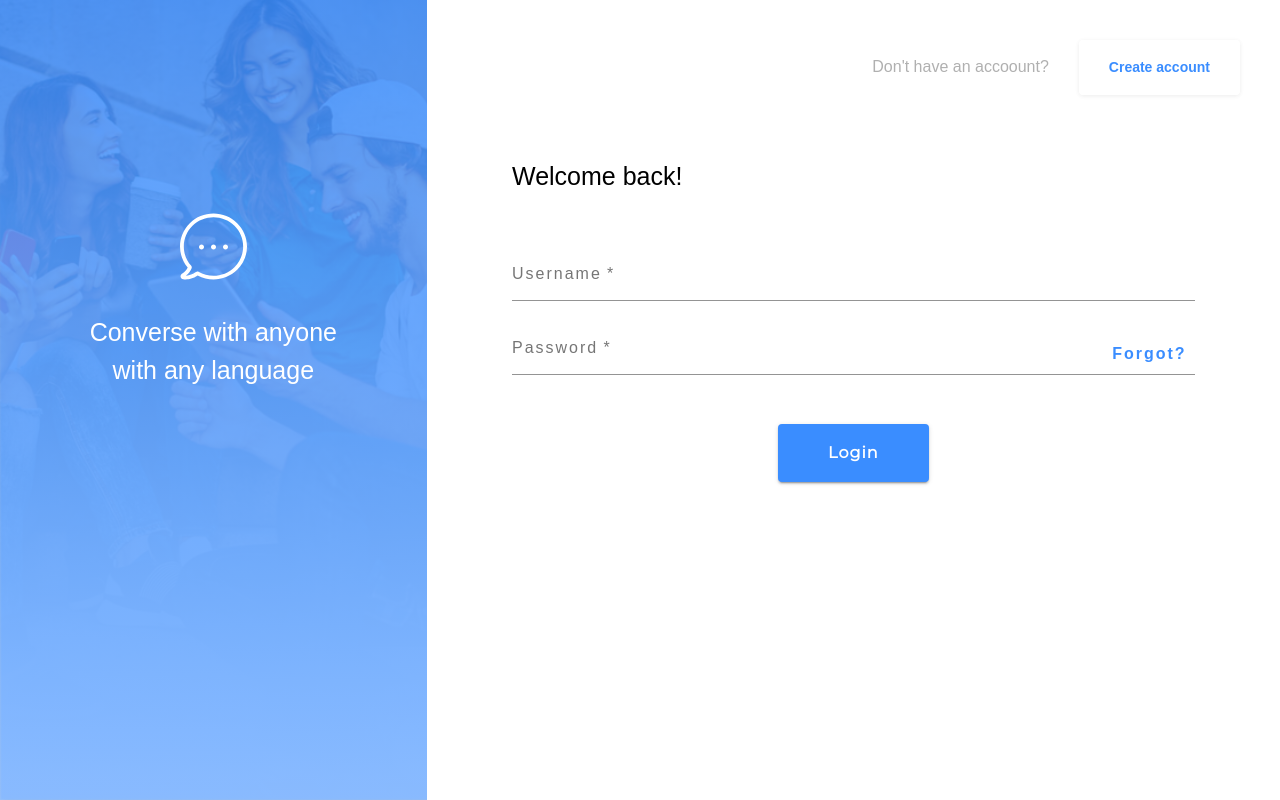
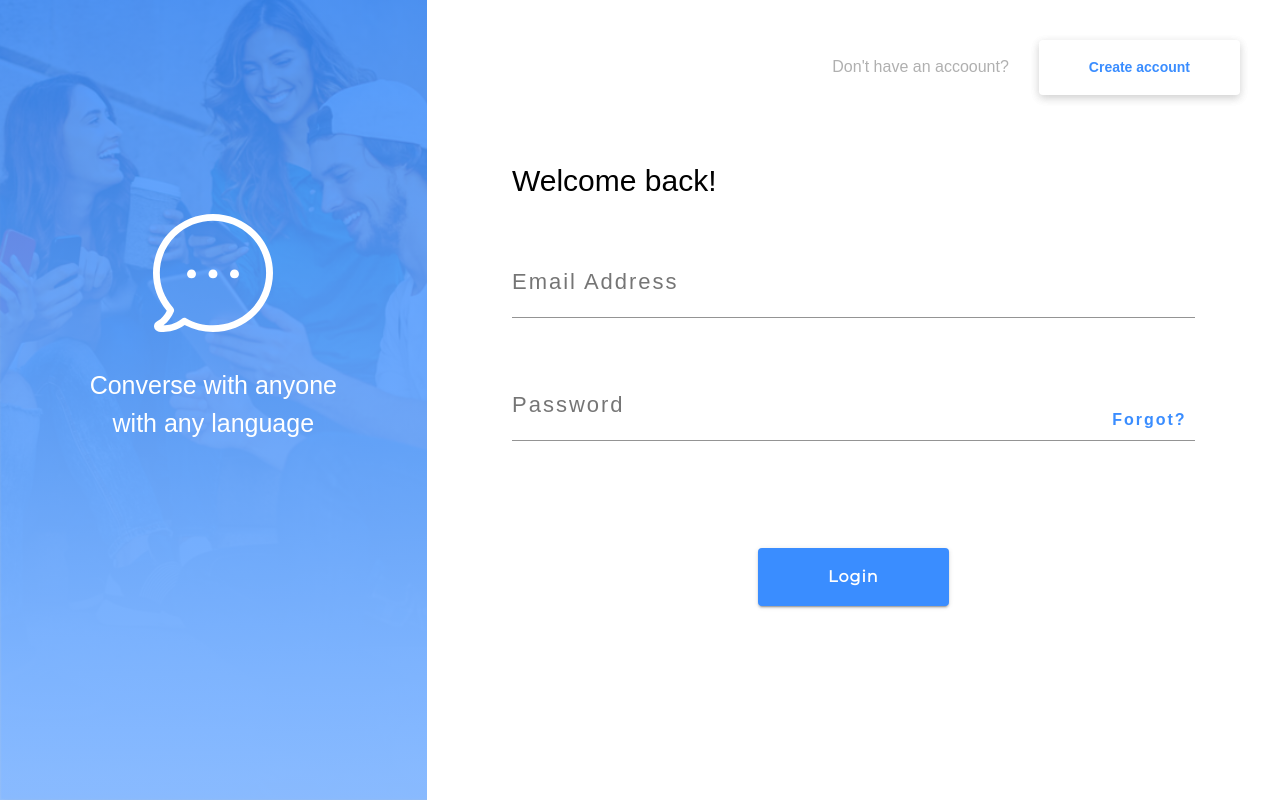
Before and after one commit to zoug86/messenger-8778, a React (Create React App) app in the folder client/: page /login in a window 1280 px wide. Built offline with nearby package versions, Linux system fonts and the light colour scheme; no server answers.

Commit message:
final css fixes

```diff
--- a/client/src/Login.js
+++ b/client/src/Login.js
@@ -3,7 +3,7 @@ import AuthForm from './components/AuthForm';
 
 const Login = () => {
 
-  return <AuthForm inputTypes={["Username", "Password"]} loginPage={true} />
+  return <AuthForm inputTypes={["Email Address", "Password"]} loginPage={true} />
 
 }
 
--- a/client/src/Signup.js
+++ b/client/src/Signup.js
@@ -2,7 +2,6 @@ import React from "react";
 import AuthForm from './components/AuthForm';
 
 const Signup = () => {
-  // const classes = useStyles();
 
   return <AuthForm inputTypes={["Username", "Email Address", "Password", "Confirm Password"]} loginPage={false} />
 };
--- a/client/src/components/ActiveChat/ActiveChat.js
+++ b/client/src/components/ActiveChat/ActiveChat.js
@@ -1,4 +1,4 @@
-import React, { useEffect } from "react";
+import React from "react";
 import { makeStyles } from "@material-ui/core/styles";
 import { Box } from "@material-ui/core";
 import { Input, Header, Messages } from "./index";
@@ -53,7 +53,6 @@ const ActiveChat = (props) => {
 };
 
 const mapStateToProps = (state) => {
-  console.log('STATE is: ', state)
   return {
     user: state.user,
     conversation:
--- a/client/src/components/AuthForm.js
+++ b/client/src/components/AuthForm.js
@@ -57,7 +57,7 @@ const AuthForm = (props) => {
                 </Grid>
                 <Box className={globalClasses.loginBody}>
                     <Grid container item className={globalClasses.welcomeMsg}>
-                        <Typography className={globalClasses.welcome}> {loginPage ? "Welcome back!" : "Create an account"}</Typography>
+                        <Typography className={globalClasses.welcome}> {loginPage ? "Welcome back!" : "Create an account."}</Typography>
                     </Grid>
                     <form onSubmit={loginPage ? handleLogin : handleRegister} className={globalClasses.form}>
                         < Grid className={globalClasses.inputGrid}>
@@ -72,7 +72,7 @@ const AuthForm = (props) => {
                                             input === "Email Address" ? "email" : "password"}
                                         inputProps={input === "Password" ? { minLength: 6 } : input === "Confirm Password" ? { minLength: 6 } : ''}
                                         variant="standard"
-                                        required
+
                                         InputProps={loginPage && input === "Password" && {
                                             endAdornment: <InputAdornment position="start">
                                                 <Link to="/" className={globalClasses.forgot}>
--- a/client/src/components/Home.js
+++ b/client/src/components/Home.js
@@ -32,7 +32,6 @@ const Home = (props) => {
 
   useEffect(() => {
     gotConversations(conversations)
-    //console.log('conversation is: ', conversation);
   }, [conversations]);
 
 
--- a/client/src/themes/globalUseStyles.js
+++ b/client/src/themes/globalUseStyles.js
@@ -5,6 +5,7 @@ const globalUseStyles = makeStyles((theme) => ({
     root: {
         height: "100vh",
         fontFamily: "Montserrat",
+
     },
     imageContainer: {
         backgroundImage: `linear-gradient(to bottom, rgba(58, 141, 255, 0.85), rgba(134, 185, 255, 0.85)), url(${bgImage})`,
@@ -27,6 +28,7 @@ const globalUseStyles = makeStyles((theme) => ({
     bubble: {
         marginTop: "50%",
         marginBottom: "8%",
+        width: "120px",
         '@media (max-width:600px)': {
             marginTop: "20%",
         },
@@ -49,8 +51,8 @@ const globalUseStyles = makeStyles((theme) => ({
     },
     headerBtn: {
         color: theme.palette.primary.main,
-        boxShadow: "0 1px 6px rgba(0, 0, 0, 0.03), 0 1px 4px rgba(0, 0, 0, 0.05)",
-        padding: "15px 30px",
+        boxShadow: "0px 3px 10px rgba(0, 0, 0, 0.1), 0px 3px 10px rgba(0, 0, 0, 0.1)",
+        padding: "15px 50px",
         marginLeft: "30px",
         '@media (max-width:550px)': {
             marginLeft: "15px",
@@ -76,7 +78,7 @@ const globalUseStyles = makeStyles((theme) => ({
         },
     },
     welcome: {
-        fontSize: "25px",
+        fontSize: "30px",
     },
     form: {
         width: "100%",
@@ -94,16 +96,18 @@ const globalUseStyles = makeStyles((theme) => ({
     },
     inputControl: {
         width: "100%",
-        padding: "10px",
+        padding: "20px",
         letterSpacing: theme.overrides.MuiInput.input.letterSpacing,
-        height: theme.overrides.MuiInput.input.height,
-        fontSize: theme.overrides.MuiInput.input.fontSize,
+        "& .MuiFormLabel-root": {
+            fontSize: "22px",
+            top: "-12px"
+        },
         '@media (max-width:550px)': {
             padding: "0",
         },
     },
     loginBtn: {
-        padding: "15px 50px",
+        padding: "15px 70px",
         marginTop: "40%",
         backgroundColor: theme.palette.primary.main,
         color: "#fff",
```
